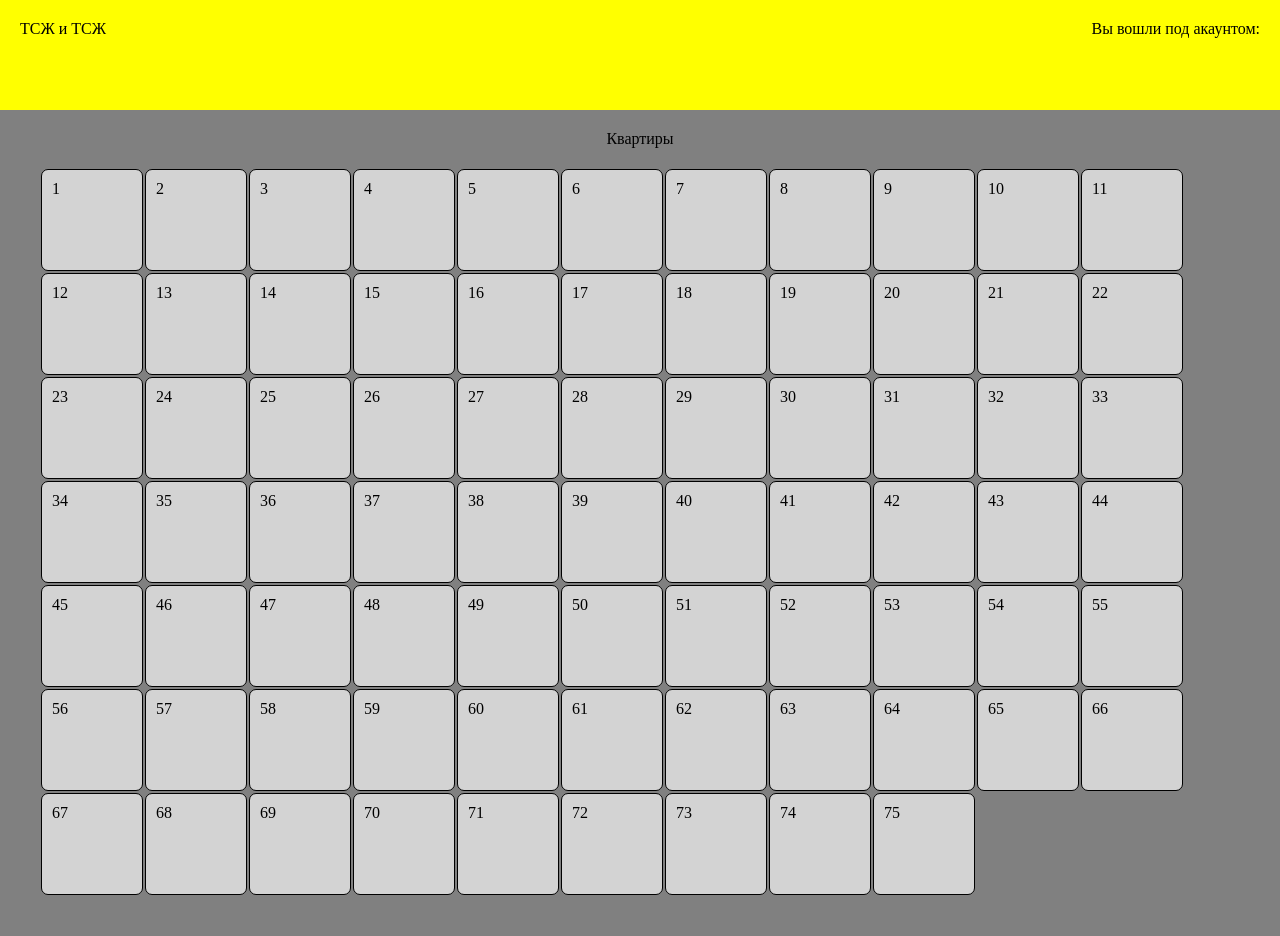
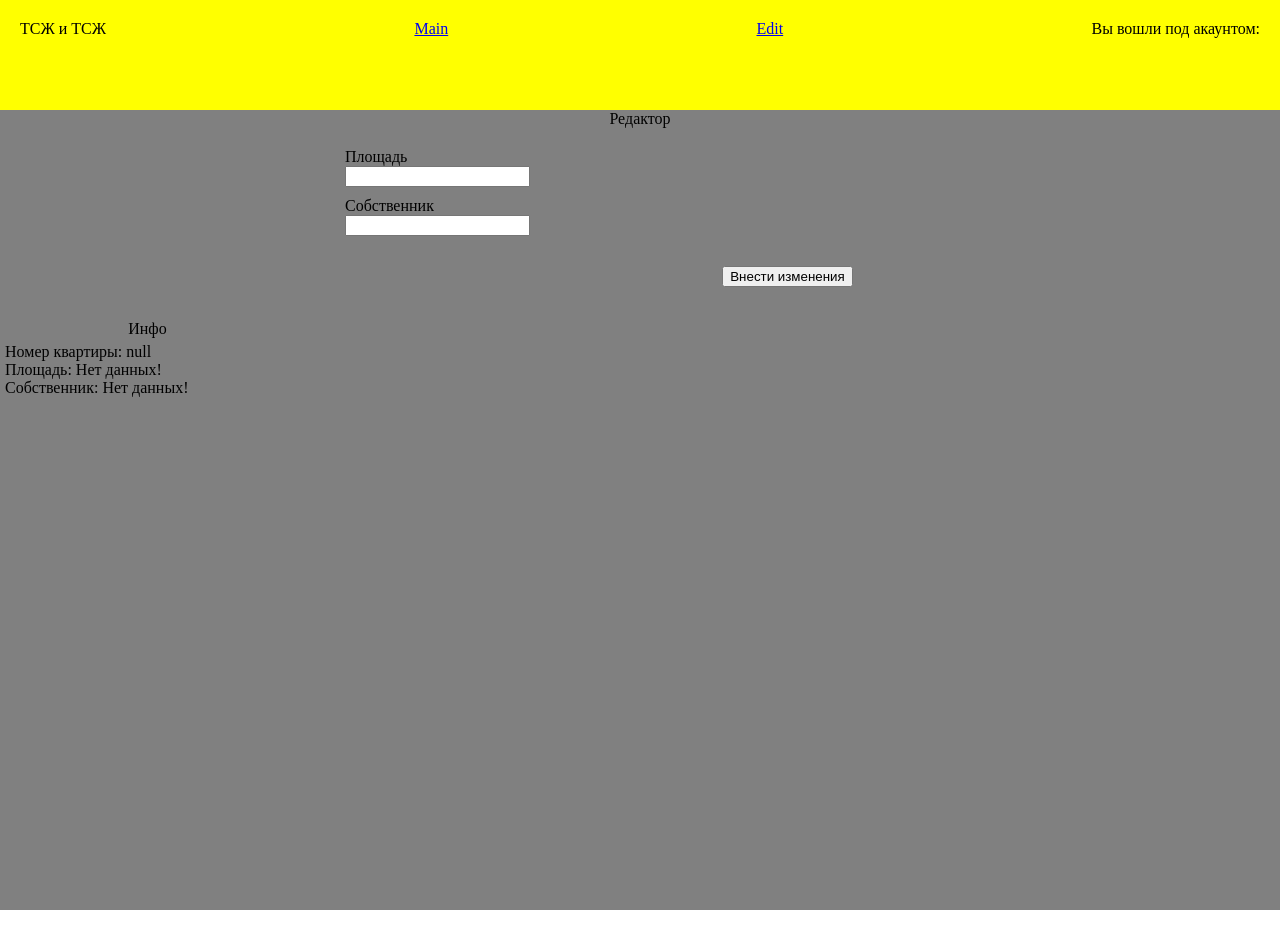
Before and after one commit to Maker0N/tsj-real-project, a React app: page /edit in a window 1280 px wide. After the commit the page ends 910 px from the top, so only its background shows below. Built offline with nearby package versions, Linux system fonts and the light colour scheme.

Commit message:
add edit page

```diff
--- a/package.json
+++ b/package.json
@@ -10,6 +10,7 @@
     "react": "^17.0.2",
     "react-dom": "^17.0.2",
     "react-redux": "^7.2.6",
+    "react-router-dom": "^6.0.2",
     "redux": "^4.1.1"
   },
   "devDependencies": {
--- a/src/components/App/App.jsx
+++ b/src/components/App/App.jsx
@@ -1,12 +1,17 @@
 import React from 'react'
+import { Routes, Route } from 'react-router-dom'
 import Main from '../Main/Main'
 import Header from '../Header/Header'
+import EditPage from '../Edit/EditPage'
 import '../../styles/main.css'
 
 const App = () => (
   <main className="main">
     <Header />
-    <Main />
+    <Routes>
+      <Route path="/" element={<Main />} />
+      <Route path="edit" element={<EditPage />} />
+    </Routes>
   </main>
 )
 
--- /dev/null
+++ b/src/components/Edit/EditPage.jsx
@@ -0,0 +1,107 @@
+/* eslint-disable react/prop-types */
+import React, { useState } from 'react'
+import {
+  useSelector,
+  // useDispatch
+} from 'react-redux'
+// import { addFlatInfo } from '../../redux/mainReducer'
+
+const EditPage = () => {
+  // const dispatch = useDispatch()
+  const { flatsList } = useSelector((s) => s.mainReducer)
+  const currentEditFlat = JSON.parse(localStorage.getItem('currentEditFlat'))
+  const currentFlat = flatsList.filter((it) => it.id === Number(currentEditFlat))
+  const [squareOwner, setSquareOwner] = useState({
+    id: Number(currentEditFlat),
+    owner: '',
+    square: '',
+  })
+  const clearInput = () => {
+    setSquareOwner({ ...squareOwner, owner: '', square: '' })
+  }
+
+  return (
+    <main className="main-edit">
+      <div className="title">Редактор</div>
+      <div className="edit-wrapper">
+        <div className="number-info">
+          <div className="number">{currentEditFlat}</div>
+          <div className="title">Инфо</div>
+          <div>
+            {currentFlat.length === 0
+              ? (
+                <div>
+                  <section className="edit-info">
+                    <article>{`Номер квартиры: ${currentEditFlat}`}</article>
+                    <article>Площадь: Нет данных!</article>
+                    <article>Собственник: Нет данных!</article>
+                  </section>
+                </div>
+              )
+
+              : (
+                <div>
+                  <section className="edit-info">
+                    <article>{`Номер квартиры: ${currentFlat[0].id}`}</article>
+                    <article>{`Площадь: ${currentFlat[0].square}`}</article>
+                    <article>{`Собственник: ${currentFlat[0].owner}`}</article>
+                  </section>
+
+                </div>
+              )}
+          </div>
+        </div>
+        <div className="edit-input">
+          <form>
+            <label htmlFor="square">
+              Площадь
+              <input
+                id="square"
+                className="input"
+                type="text"
+                value={squareOwner.square}
+                onChange={(e) => {
+                  setSquareOwner({ ...squareOwner, square: e.target.value })
+                }}
+              />
+            </label>
+            <label htmlFor="owner">
+              Собственник
+              <input
+                id="owner"
+                className="input"
+                type="text"
+                value={squareOwner.owner}
+                onChange={(e) => {
+                  setSquareOwner({ ...squareOwner, owner: e.target.value })
+                }}
+              />
+            </label>
+          </form>
+          <div className="edit-button">
+            <button
+              type="button"
+              onClick={(e) => {
+                e.preventDefault()
+                if (!JSON.parse(localStorage.getItem('flatsList'))) {
+                  localStorage.setItem('flatsList', JSON.stringify([squareOwner]))
+                } else {
+                  let flatsListArr = JSON.parse(localStorage.getItem('flatsList'))
+                  flatsListArr = [...flatsListArr, squareOwner]
+                  localStorage.setItem('flatsList', JSON.stringify(flatsListArr))
+                }
+                // dispatch(addFlatInfo(squareOwner))
+                clearInput()
+              }}
+            >
+              Внести изменения
+
+            </button>
+          </div>
+        </div>
+      </div>
+    </main>
+  )
+}
+
+export default EditPage
--- a/src/components/FlatInfo/FlatInfo.jsx
+++ b/src/components/FlatInfo/FlatInfo.jsx
@@ -1,29 +1,24 @@
 /* eslint-disable react/prop-types */
 import React from 'react'
 import { useSelector } from 'react-redux'
+import { Link } from 'react-router-dom'
 
 const FlatInfo = ({ flat, hidden }) => {
   const { flatsList } = useSelector((s) => s.mainReducer)
-  const currentFlat = flatsList.filter((it) => it.id === Number(flat))
+  let [currentFlat] = flatsList.filter((it) => it.id === Number(flat))
+  if (!currentFlat) {
+    [currentFlat] = flatsList
+  }
+  localStorage.setItem('currentEditFlat', JSON.stringify(flat))
 
-  if (currentFlat.length === 0) {
-    return (
-      <div className={hidden === false ? 'current-flat-info' : 'current-flat-info hidden'} hidden={hidden}>
-        <section>
-          <article>Номер квартиры: Нет данных!</article>
-          <article>Площадь: Нет данных!</article>
-          <article>Собственник: Нет данных!</article>
-        </section>
-      </div>
-    )
-  }
   return (
     <div className="current-flat-info" hidden={hidden}>
       <section>
-        <article>{`Номер квартиры: ${currentFlat[0].id}`}</article>
-        <article>{`Площадь: ${currentFlat[0].square}`}</article>
-        <article>{`Собственник: ${currentFlat[0].owner}`}</article>
+        <article>{`Номер квартиры: ${currentFlat.id}`}</article>
+        <article>{`Площадь: ${currentFlat.square}`}</article>
+        <article>{`Собственник: ${currentFlat.owner}`}</article>
       </section>
+      <Link to="edit">Изменить данные</Link>
     </div>
   )
 }
--- a/src/components/Header/Header.jsx
+++ b/src/components/Header/Header.jsx
@@ -1,10 +1,13 @@
 import React from 'react'
+import { Link } from 'react-router-dom'
 
 const Header = () => (
   <header className="header">
     <div>
       ТСЖ и ТСЖ
     </div>
+    <Link to="/">Main</Link>
+    <Link to="edit">Edit</Link>
     <div>
       Вы вошли под акаунтом:
     </div>
--- a/src/components/Main/Main.jsx
+++ b/src/components/Main/Main.jsx
@@ -1,13 +1,13 @@
 import React, { useState } from 'react'
 import { useSelector } from 'react-redux'
 import FlatInfo from '../FlatInfo/FlatInfo'
-// import mainReducer from '../../redux/mainReducer'
 
 const Main = () => {
   const [flat, setFlat] = useState(0)
   const [hidden, setHidden] = useState(true)
-  const { quantFlats } = useSelector((s) => s.mainReducer)
+  const { quantFlats, flatsList } = useSelector((s) => s.mainReducer)
   const flats = Array(quantFlats).fill(0).map((item, index) => index + 1)
+
   return (
     <div
       className="table-wrapper"
@@ -41,8 +41,21 @@ const Main = () => {
         <div className="title">Квартиры</div>
         <div className="table">
           {flats.map((it) => {
-            const flatClass = `flat-cart ${it}`
-            return (<div className={flatClass} data-flat={it} key={it}>{it}</div>)
+            let classFlat = `flat-cart ${it}`
+            flatsList.forEach((item) => {
+              if (it === item.id) {
+                classFlat = `flat-cart ${it} flash`
+              }
+            })
+            return (
+              <div
+                className={classFlat}
+                data-flat={it}
+                key={it}
+              >
+                {it}
+              </div>
+            )
           })}
         </div>
         <FlatInfo flat={flat} hidden={hidden} />
--- a/src/index.jsx
+++ b/src/index.jsx
@@ -1,14 +1,17 @@
 import React from 'react'
 import ReactDOM from 'react-dom'
 import { Provider } from 'react-redux'
+import { BrowserRouter } from 'react-router-dom'
 import App from './components/App/App'
 import store from './redux/store'
 
 const target = document.getElementById('root')
 
 ReactDOM.render(
-  <Provider store={store}>
-    <App />
-  </Provider>,
+  <BrowserRouter>
+    <Provider store={store}>
+      <App />
+    </Provider>
+  </BrowserRouter>,
   target,
 )
--- a/src/redux/mainReducer.js
+++ b/src/redux/mainReducer.js
@@ -1,19 +1,30 @@
+const ADD_FLAT_INFO = 'ADD_FLAT_INFO'
+
+if (!JSON.parse(localStorage.getItem('flatsList'))) {
+  localStorage.setItem('flatsList', JSON.stringify([{
+    id: 'Нет данных!',
+    owner: 'Нет данных!',
+    square: 'Нет данных!',
+  }]))
+}
+
 const initialState = {
   quantFlats: 75,
-  flatsList: [
-    {
-      id: 72,
-      owner: 'Макеров В.А.',
-      square: 102.8,
-    },
-  ],
+  currentEditFlat: '',
+  flatsList: JSON.parse(localStorage.getItem('flatsList')),
 }
 
 const mainReducer = (state = initialState, action) => {
   switch (action.type) {
+    case ADD_FLAT_INFO:
+      return { ...state, flatsList: [state.flatsList, action.payload] }
     default:
       return state
   }
 }
 
+export function addFlatInfo(payload) {
+  return { type: 'ADD_FLAT_INFO', payload }
+}
+
 export default mainReducer
--- a/src/styles/main.css
+++ b/src/styles/main.css
@@ -54,6 +54,10 @@ body {
   background: #D3D3D3;
 }
 
+.flash {
+  background: green;
+}
+
 .flat-cart:hover {
   background: orange;
 }
@@ -74,6 +78,48 @@ body {
   border-radius: 10px;
   padding: 10px;
   transition: 1s ease;
+}
+
+.main-edit {
+  background: gray;
+  height: 100%;
+}
+
+.edit-wrapper {
+  display: flex;
+}
+
+.number-info {
+  width: 25%;
+}
+
+.number {
+  height: 12rem;
+  font-size: 16rem;
+  display: flex;
+  justify-content: center;
+  align-items: center;
+}
+
+.edit-info {
+ padding: 5px;
+}
+
+.edit-input {
+  padding: 20px 50px;
+  width: 75%;
+}
+
+.input {
+  display: block;
+  margin-bottom: 10px;
+  outline: none;
+}
+
+.edit-button {
+  display: flex;
+  justify-content: center;
+  padding: 20px;
 }
 
 
--- a/webpack.dev.config.js
+++ b/webpack.dev.config.js
@@ -7,6 +7,7 @@ const CopyWebpackPlugin = require('copy-webpack-plugin')
 const { CleanWebpackPlugin } = require('clean-webpack-plugin')
 
 const config = {
+  devtool: 'source-map',
   entry: './src/index.jsx',
   mode: 'development',
   output: {
@@ -18,6 +19,7 @@ const config = {
     extensions: ['.ts', '.tsx', '.js', '.jsx'],
   },
   devServer: {
+    historyApiFallback: true,
     hot: true,
     open: true,
     static: {
```
Also changed, not shown: 1 other file (tests, documents, lock files or other folders).
